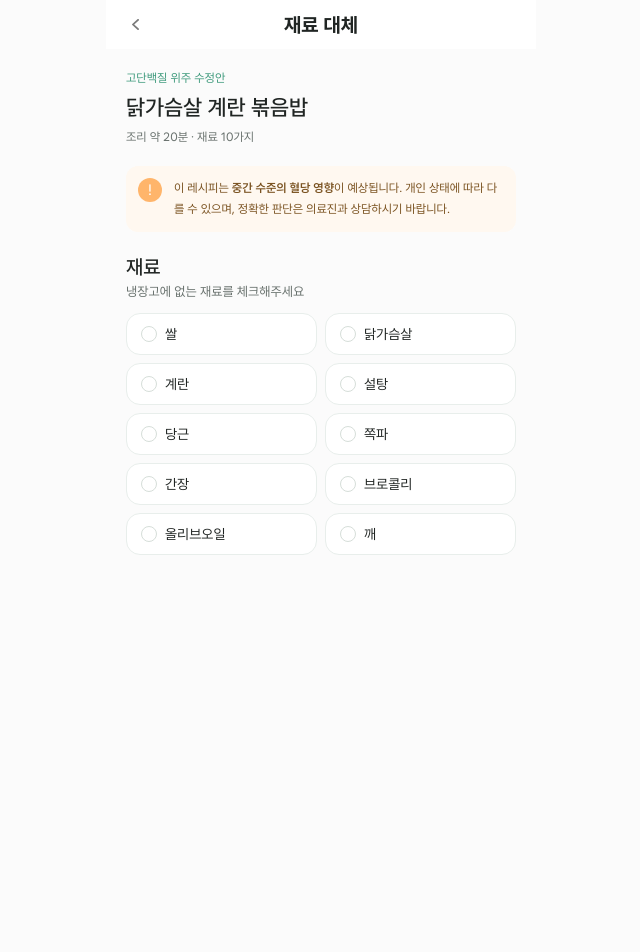
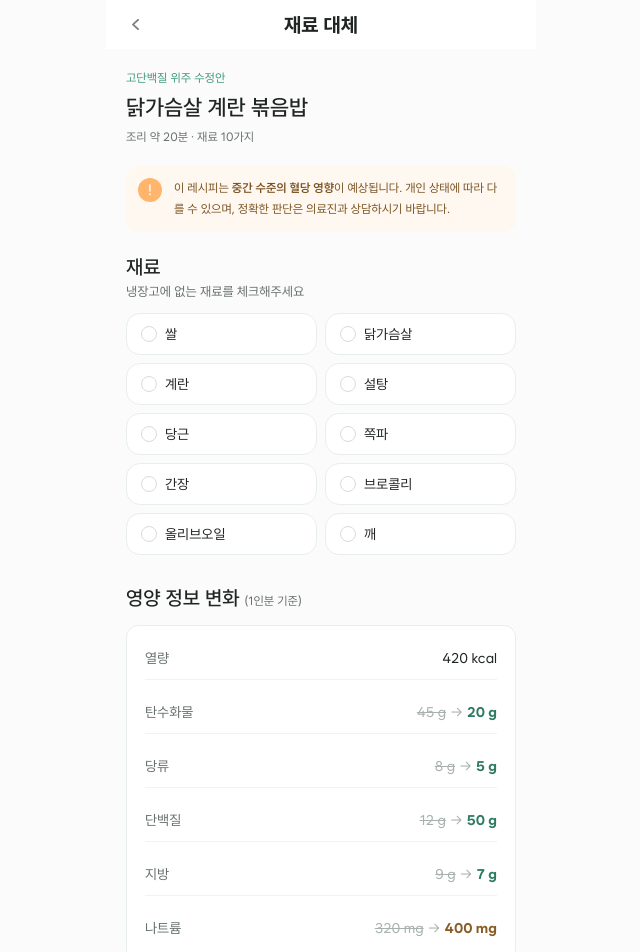
Before and after one commit to leeeeeseojin/26-1_14th-hackathon-FE, a React (Vite) app: page /recipe/substitute in a window 1280 px wide. Shown: the top 952 px of the page, without its empty margins (319-959 px from the left). Before the commit the page ends 800 px from the top, so only its background shows below. Built offline with nearby package versions, Linux system fonts and the light colour scheme.

Commit message:
feat: 영양 정보 변화 영역 구현 (#73)

```diff
--- a/src/pages/recipe-substitute-page/apis/dummyRecipeSubstitute.js
+++ b/src/pages/recipe-substitute-page/apis/dummyRecipeSubstitute.js
@@ -19,3 +19,12 @@ export const DUMMY_INGREDIENTS = [
   { id: 9, name: '올리브오일' },
   { id: 10, name: '깨' },
 ]
+
+export const DUMMY_NUTRITION_CHANGE = [
+  { id: 1, label: '열량', value: '420 kcal' },
+  { id: 2, label: '탄수화물', oldValue: '45 g', newValue: '20 g', changeType: 'improved' },
+  { id: 3, label: '당류', oldValue: '8 g', newValue: '5 g', changeType: 'improved' },
+  { id: 4, label: '단백질', oldValue: '12 g', newValue: '50 g', changeType: 'improved' },
+  { id: 5, label: '지방', oldValue: '9 g', newValue: '7 g', changeType: 'improved' },
+  { id: 6, label: '나트륨', oldValue: '320 mg', newValue: '400 mg', changeType: 'caution' },
+]
--- a/src/pages/recipe-substitute-page/entry/RecipeSubstitutePage.css
+++ b/src/pages/recipe-substitute-page/entry/RecipeSubstitutePage.css
@@ -56,6 +56,25 @@
   color: var(--color-text);
 }
 
+.recipe-substitute-page__section-sub {
+  font-size: 12px;
+  font-weight: 400;
+  color: var(--color-sub-text);
+}
+
+.recipe-substitute-page__card {
+  display: flex;
+  flex-direction: column;
+  align-items: center;
+  gap: 12px;
+
+  padding: 12px 18px;
+  border-radius: 12px;
+  border: 1px solid var(--color-stroke);
+
+  background-color: var(--color-white);
+}
+
 .recipe-substitute-page__hint {
   font-size: 13px;
   color: var(--color-sub-text);
@@ -66,3 +85,7 @@
   grid-template-columns: repeat(2, minmax(0, 1fr));
   gap: 8px;
 }
+
+.recipe-substitute-page__nutrition-section {
+  margin-top: 8px;
+}
--- a/src/pages/recipe-substitute-page/entry/RecipeSubstitutePage.jsx
+++ b/src/pages/recipe-substitute-page/entry/RecipeSubstitutePage.jsx
@@ -2,9 +2,14 @@ import { useState } from 'react'
 
 import Header from '../../../components/header/Header'
 import NoticeBanner from '../../../components/recipe-edit/notice-banner/NoticeBanner'
+import KeyValueRow from '../../../components/recipe-edit/key-value-row/KeyValueRow'
 import IngredientToggle from '../components/ingredient-toggle/IngredientToggle'
 
-import { DUMMY_SUGGESTION, DUMMY_INGREDIENTS } from '../apis/dummyRecipeSubstitute'
+import {
+  DUMMY_SUGGESTION,
+  DUMMY_INGREDIENTS,
+  DUMMY_NUTRITION_CHANGE,
+} from '../apis/dummyRecipeSubstitute'
 
 import './RecipeSubstitutePage.css'
 
@@ -58,7 +63,25 @@ export default function RecipeSubstitutePage({ onBack }) {
           </div>
         </section>
 
-        {/* Sub 73: 영양 정보 변화 영역 */}
+        <section className='recipe-substitute-page__section recipe-substitute-page__nutrition-section'>
+          <h3 className='recipe-substitute-page__section-title'>
+            영양 정보 변화 <span className='recipe-substitute-page__section-sub'>(1인분 기준)</span>
+          </h3>
+          <div className='recipe-substitute-page__card'>
+            {DUMMY_NUTRITION_CHANGE.map((item, index) => (
+              <KeyValueRow
+                key={item.id}
+                variant='nutrition'
+                label={item.label}
+                value={item.value}
+                oldValue={item.oldValue}
+                newValue={item.newValue}
+                changeType={item.changeType}
+                isLast={index === DUMMY_NUTRITION_CHANGE.length - 1}
+              />
+            ))}
+          </div>
+        </section>
 
         {/* Sub 74: 대체 제안 카드 영역 */}
       </div>
```
